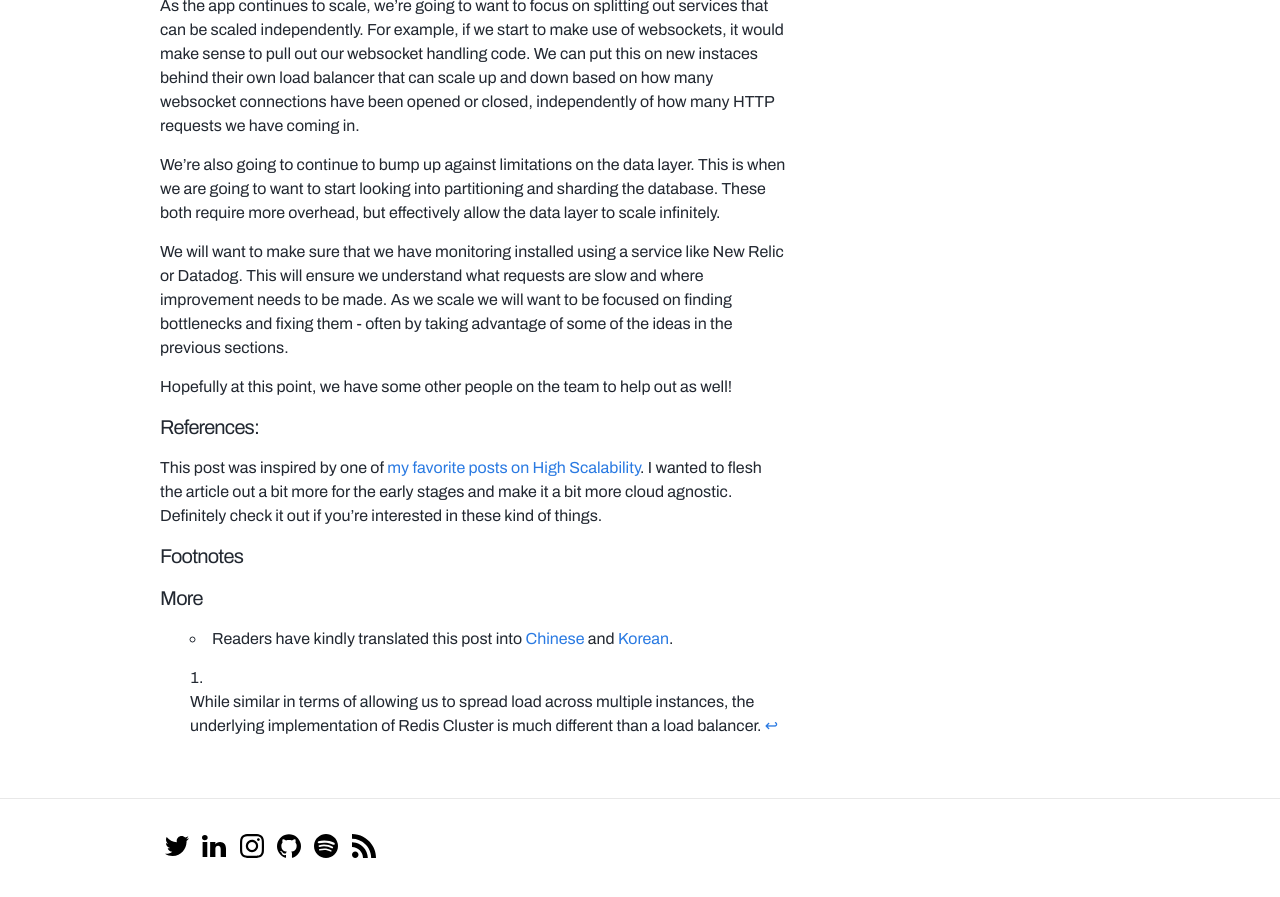
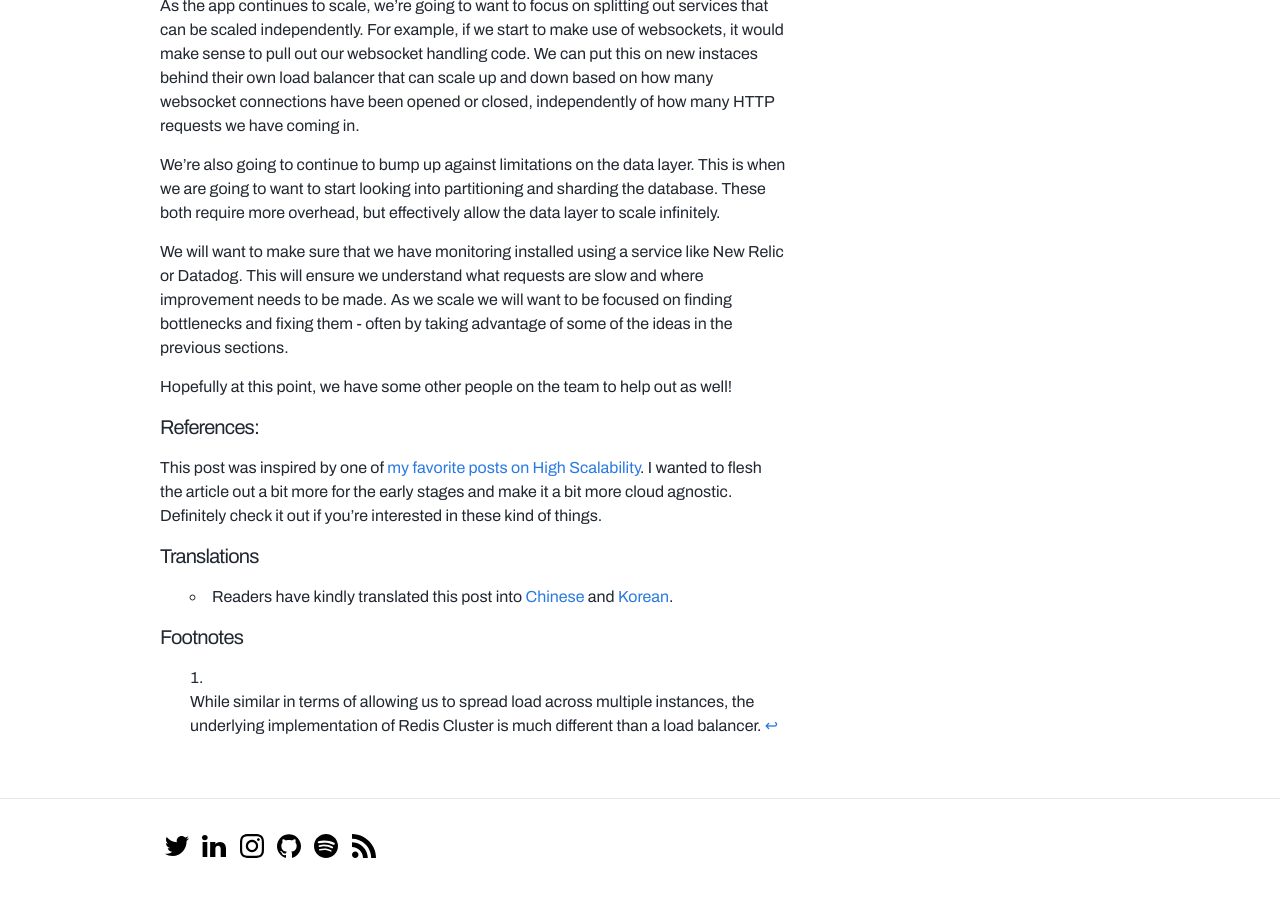
Before and after one commit to alexpareto/blog, a Jekyll site: the page built from _posts/2020-02-03-scaling-100k.markdown, in a window 1280 px wide and 900 px high, scrolled down 6016 px. Shown: the top 897 px of the window. Built offline with Jekyll 4.4.1, drawn with Linux system fonts in a browser that asks for light colours; comment, search, counter and statistics services are not loaded.

Commit message:
Update 2020-02-03-scaling-100k.markdown

```diff
--- a/_posts/2020-02-03-scaling-100k.markdown
+++ b/_posts/2020-02-03-scaling-100k.markdown
@@ -121,9 +121,9 @@ Hopefully at this point, we have some other people on the team to help out as we
 
 This post was inspired by one of [my favorite posts on High Scalability](http://highscalability.com/blog/2016/1/11/a-beginners-guide-to-scaling-to-11-million-users-on-amazons.html). I wanted to flesh the article out a bit more for the early stages and make it a bit more cloud agnostic. Definitely check it out if you're interested in these kind of things.
 
+#### Translations
+- Readers have kindly translated this post into [Chinese](https://www.infoq.cn/article/Tyx5HwaD9OKNX4xzFaFo) and [Korean](https://leonkim.dev/systems/scaling-100k/).
+
 #### Footnotes
 
 [^1]: While similar in terms of allowing us to spread load across multiple instances, the underlying implementation of Redis Cluster is much different than a load balancer.
-
-#### More
-- Readers have kindly translated this post into [Chinese](https://www.infoq.cn/article/Tyx5HwaD9OKNX4xzFaFo) and [Korean](https://leonkim.dev/systems/scaling-100k/).
```
